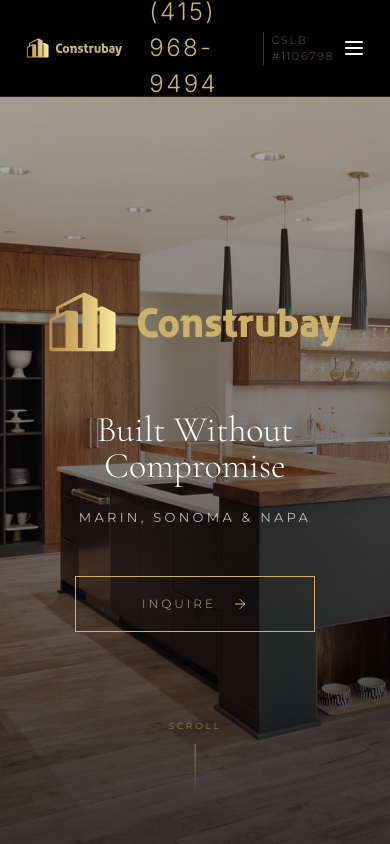
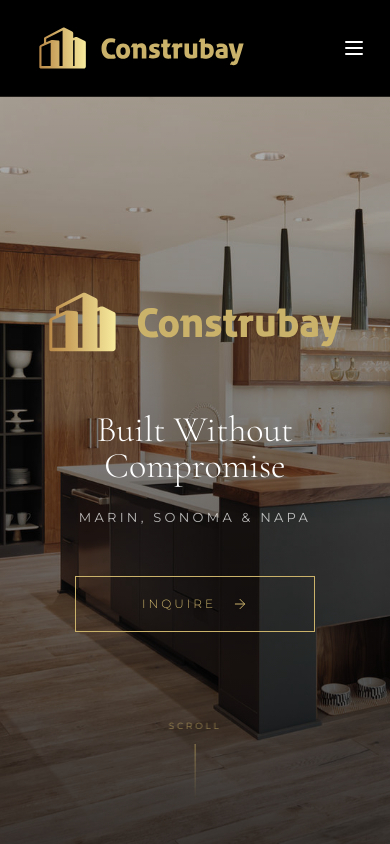
Before and after one commit to pfusbr-rj/construbay-web, a Next.js app: page / in a window 390 px wide. Shown: the top 844 px of the page. Built offline with nearby package versions, Linux system fonts and the light colour scheme.

Commit message:
fix: hide phone and CSLB on mobile to prevent header overlap

```diff
--- a/src/components/Header.tsx
+++ b/src/components/Header.tsx
@@ -22,12 +22,12 @@
             </Link>
             <a
               href="tel:4159689494"
-              className="hover:opacity-70 transition-opacity"
+              className="hidden md:block hover:opacity-70 transition-opacity"
               style={{ color: '#cbb26a', fontSize: '24px', letterSpacing: '0.1em', fontWeight: '300' }}
             >
               (415) 968-9494
             </a>
-            <span style={{
+            <span className="hidden md:block" style={{
               color: 'rgba(203,178,106,0.5)',
               fontSize: '11px',
               letterSpacing: '0.15em',
```
